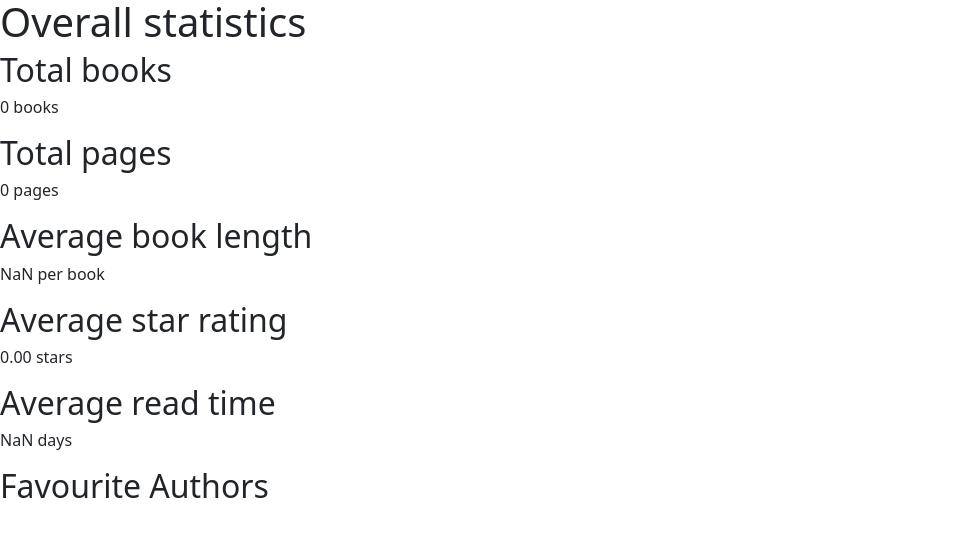
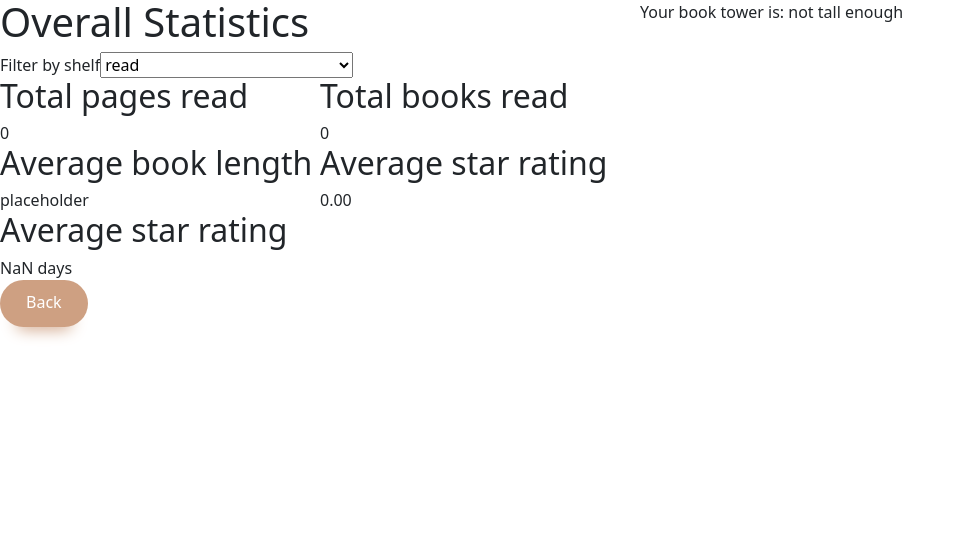
Before and after one commit to ReusableChopsticks/GoodreadsAnalyser, a React (Vite) app: page /view in a window 1280 px wide. Shown: the top 536 px of the page, without its empty margins (0-965 px from the left). Built offline with nearby package versions, Linux system fonts and the light colour scheme.

Commit message:
added basic html for overall statistics

```diff
--- a/src/HomePage/HomePage.css
+++ b/src/HomePage/HomePage.css
@@ -27,7 +27,6 @@
   gap: 2rem;
   padding-inline: max(1rem, 20%);
   padding-block: 4rem;
-
 
   font-weight: bold;
   font-size: var(--fs-600);
@@ -89,10 +88,6 @@ input.visually-hidden:is(:focus, :focus-within) + label {
   max-width: 60ch;
 }
 
-.instructions ol li {
-  /* max-width: 40ch; */
-}
-
 .instructions ol li::before {
   content: 'Step ' counter(count);
   display: block;
@@ -101,26 +96,8 @@ input.visually-hidden:is(:focus, :focus-within) + label {
   font-size: larger;
   padding-left: 0.75rem;
   background-color: var(--clr-neutral-600);
+
   max-width: 10rem;
   border-radius: 0 100vw 100vw 0;
   counter-increment: count;
 }
-
-/* move to component styling perhaps? */
-button {
-  display: inline-flex;
-  background-color: var(--clr-neutral-600);
-  font-family: var(--ff-secondary);
-  color: var(--clr-neutral-100);
-  border-color: transparent;
-  border-radius: 100vw;
-  text-decoration: none; /* Just in case there are links styles as buttons */
-  padding: 0.8em 1.5em;
-  box-shadow: 0 1.125em 1em -1em var(--clr-neutral-600);
-  text-align: center;
-}
-
-button:hover {
-  background-color: var(--clr-neutral-700);
-  transition: 0.2s;
-}
--- a/src/ViewPage/ViewPage.tsx
+++ b/src/ViewPage/ViewPage.tsx
@@ -1,6 +1,8 @@
 import { useEffect, useState } from "react";
 import { getData, GoodreadsDataField } from "../Data/repo";
 import { PAGE_HEIGHT_M } from "../Data/constants";
+
+import "./ViewPage.css";
 
 export default function ViewPage() {
   const [books, setBooks] = useState<GoodreadsDataField[]>(getData());
@@ -15,62 +17,78 @@ export default function ViewPage() {
     // setbooks(getData());
   }, []);
 
-  return (
-    <>
-      <h1>
-        Overall statistics
-      </h1>
+  return <div className="view-page | even-columns">
+    <div className="statistics-view">
+      <h1>Overall Statistics</h1>
 
-      <h2>Total books</h2>
-      <p>{getTotalBookCount(books)} books</p>
+      <label htmlFor="filter-shelf">
+        Filter by shelf
+        <select id="filter-shelf">
+          <option value="read">read</option>
+          <option value="read">GENERATE BASED ON SHELVES</option>
+        </select>
+      </label>
 
-      <h2>Total pages</h2>
-      <p>{getTotalPageCount(books)} pages</p>
+      <div className="stat-columns | even-columns">
+        <div className="total-pages">
+          <h2>Total pages read</h2>
+          <span>{getTotalPageCount(books)}</span>
+        </div>
+        <div className="total-books">
+          <h2>Total books read</h2>
+          <span>{getTotalBookCount(books)}</span>
+        </div>
+        <div className="avg-pages">
+          <h2>Average book length</h2>
+          <span>{"placeholder"}</span>
+        </div>
+        <div className="avg-stars">
+          <h2>Average star rating</h2>
+          <span>{getAverageStarRating(books).toFixed(2)}</span>
+        </div>
+        <div className="avg-read-time">
+          <h2>Average star rating</h2>
+          <span>{getAverageReadTime(books).toFixed() + " days"}</span>
+        </div>
 
-      <h2>Average book length</h2>
-      <p>{(totalPages / totalBooks).toFixed()} per book</p>
+      </div>
 
-      <h2>Average star rating</h2>
-      <p>{getAverageStarRating(books).toFixed(2)} stars</p>
-
-      <h2>Average read time</h2>
-      <p>{getAverageReadTime(books)} days</p>
-
-      <h2>Favourite Authors</h2>
-      <p>
-        <ol>
-          {
-            getFavouriteAuthors(books).map((author) => {
-              return <li>{`${author.author}: ${author.readCount}`}</li>
-            })}
-        </ol>
-      </p>
-
-    </>
-  );
+      <button>Back</button>
+    </div>
+    <div className="book-tower">
+      <span>Your book tower is: </span>
+      <span>not tall enough</span>
+    </div>
+  </div>;
 }
 
 const getTotalBookCount = (data: GoodreadsDataField[]) => {
   return data.length;
-}
+};
 
 const getTotalPageCount = (data: GoodreadsDataField[]): number => {
-  return data.reduce((sum, book) => sum += book["Number of Pages"], 0);
-}
+  return data.reduce((sum, book) => (sum += book["Number of Pages"]), 0);
+};
 
 const getAverageStarRating = (data: GoodreadsDataField[]): number => {
   // Exclude books that have no ratings
-  const totalRatings = data.reduce((total, book) => total + (book["My Rating"] > 0 ? 1 : 0), 0);
+  const totalRatings = data.reduce(
+    (total, book) => total + (book["My Rating"] > 0 ? 1 : 0),
+    0
+  );
   if (totalRatings === 0) {
     return 0; // Return 0 if there are no rated books
   }
   const sumRatings = data.reduce((sum, book) => sum + book["My Rating"], 0);
   return sumRatings / totalRatings;
-}
+};
 
 // TODO: if number of books is the same, sort authors by page count!
 // ^^^ this is totally optional because who really cares
-interface AuthorCount { author: string, readCount: number }
+interface AuthorCount {
+  author: string;
+  readCount: number;
+}
 /**
  *
  * @param data book list
@@ -85,10 +103,10 @@ const getFavouriteAuthors = (data: GoodreadsDataField[]): AuthorCount[] => {
 
   const sortedAuthors = Object.keys(authorCounts)
     .sort((a, b) => authorCounts[b] - authorCounts[a])
-    .map(author => ({ author, readCount: authorCounts[author] }));
+    .map((author) => ({ author, readCount: authorCounts[author] }));
 
   return sortedAuthors.slice(0, 5);
-}
+};
 
 /**
  *
@@ -97,7 +115,7 @@ const getFavouriteAuthors = (data: GoodreadsDataField[]): AuthorCount[] => {
  */
 const getBookStackHeight = (totalPages: number): number => {
   return totalPages * PAGE_HEIGHT_M;
-}
+};
 
 /**
  *
@@ -121,8 +139,7 @@ const getAverageReadTime = (data: GoodreadsDataField[]): number => {
 
     validBooks += 1;
     return total + diffDays;
-  }, 0)
-
+  }, 0);
 
   return Math.ceil(totalReadTime / validBooks);
-}
+};
--- /dev/null
+++ b/src/index.css
@@ -0,0 +1,17 @@
+button {
+  display: inline-flex;
+  background-color: var(--clr-neutral-600);
+  font-family: var(--ff-secondary);
+  color: var(--clr-neutral-100);
+  border-color: transparent;
+  border-radius: 100vw;
+  text-decoration: none; /* Just in case there are links styles as buttons */
+  padding: 0.8em 1.5em;
+  box-shadow: 0 1.125em 1em -1em var(--clr-neutral-600);
+  text-align: center;
+}
+
+button:hover {
+  background-color: var(--clr-neutral-700);
+  transition: 0.2s;
+}
--- a/src/main.tsx
+++ b/src/main.tsx
@@ -1,5 +1,6 @@
 import { StrictMode } from 'react'
 import { createRoot } from 'react-dom/client'
+import './index.css'
 import './reset.css'
 import './util.css'
 
```
Also changed, not shown: src/ViewPage/ViewPage.css (added).
